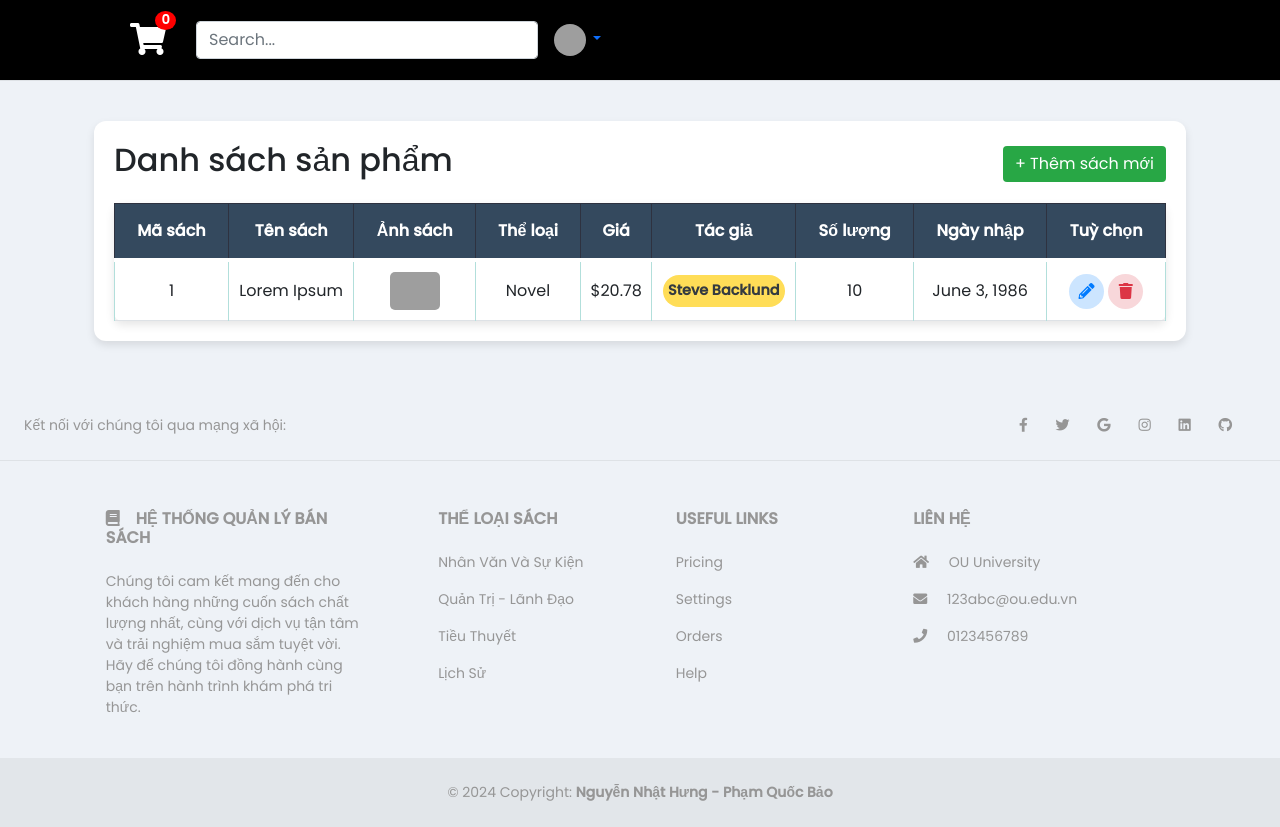
After one commit to NhatHung2004/BookStore-Management, a Flask app: page /manage in a window 1280 px wide. The commit adds this page. Run offline with Flask 3, Linux system fonts and the light colour scheme; data that the repository does not hold is empty; grey boxes are pictures that could not be loaded.

Commit message:
update ui

```diff
--- a/bookstore/app/routes.py
+++ b/bookstore/app/routes.py
@@ -34,6 +34,21 @@ def index():
         alert_type = None
     return render_template("index.html", books=books, alert=alert, alert_type=alert_type,
                            pages=math.ceil(total / app.config["PAGE_SIZE"]))
+
+
+@app.route("/manage")
+def manage():
+    return render_template("manage.html")
+
+
+@app.route("/detail-order")
+def detail_order():
+    return render_template("detail-order.html")
+
+
+@app.route("/bill")
+def bill():
+    return render_template("bill.html")
 
 
 @app.route("/cart")
@@ -105,7 +120,7 @@ def orderOnline():
     kw = request.args.get("kw")
     orders = dao.load_orders(kw=kw)
     books = dao.load_books()
-    return render_template("order_online.html", books=books, orders=orders)
+    return render_template("list_order.html", books=books, orders=orders)
 
 
 @app.route("/order/")
--- /dev/null
+++ b/bookstore/app/static/css/bill.css
@@ -0,0 +1,80 @@
+.bill-body {
+    font-family: Arial, sans-serif;
+    margin: 20px;
+    padding: 0;
+    /* Loại bỏ padding mặc định của body */
+    font-size: 16px;
+    /* Đặt font size chung cho toàn bộ trang */
+}
+
+.bill-container {
+    max-width: 800px;
+    margin: 0 auto;
+    padding: 30px;
+    border: 1px solid #009688;
+    background-color: #ffffff;
+    box-shadow: 0 0 15px rgba(0, 0, 0, 0.1);
+    border-radius: 10px;
+    margin-top: 120px;
+}
+
+.bill-header {
+    text-align: center;
+    margin-bottom: 20px;
+    color: #004d40;
+}
+
+.bill-header h1 {
+    font-size: 26px;
+    margin: 0;
+}
+
+.bill-customer-info,
+.bill-employee-info {
+    display: flex;
+    justify-content: space-between;
+    margin-bottom: 20px;
+    font-size: 14px;
+}
+
+.bill-customer-info div,
+.bill-employee-info div {
+    width: 48%;
+}
+
+.bill-table {
+    width: 100%;
+    border-collapse: collapse;
+    margin-bottom: 20px;
+    border-radius: 5px;
+    overflow: hidden;
+}
+
+.bill-table,
+th,
+td {
+    border: 1px solid #b2dfdb;
+}
+
+th,
+td {
+    padding: 12px;
+    text-align: left;
+    font-size: 16px;
+}
+
+th {
+    background-color: #009688;
+    color: #ffffff;
+}
+
+td img {
+    max-width: 60px;
+    border-radius: 5px;
+}
+
+.bill-footer {
+    text-align: right;
+    font-size: 14px;
+    color: #004d40;
+}
--- /dev/null
+++ b/bookstore/app/static/css/manage.css
@@ -0,0 +1,83 @@
+body {
+    font-family: Arial, sans-serif;
+    background-color: #eef2f7;
+    margin-top: 20px;
+}
+
+/* Styles specific to the Book Manager page */
+.book-manager .table-container {
+    padding: 20px;
+    margin-top: 10px;
+    background: white;
+    border-radius: 12px;
+    box-shadow: 0 4px 8px rgba(0, 0, 0, 0.1);
+}
+
+.book-manager .table {
+    width: 100%;
+    margin: 0;
+    border-collapse: collapse;
+}
+
+.book-manager .table thead th {
+    background-color: #34495e;
+    color: white;
+    text-align: center;
+}
+
+.book-manager .table tbody td {
+    vertical-align: middle;
+    text-align: center;
+}
+
+.book-manager .table img {
+    border-radius: 5px;
+    width: 50px;
+    height: auto;
+}
+
+.book-manager .author-badge {
+    display: inline-block;
+    padding: 5px 5px;
+    border-radius: 20px;
+    background-color: #ffdd57;
+    font-size: 0.9rem;
+    font-weight: bold;
+    color: #343a40;
+}
+
+.book-manager .btn-icon {
+    display: inline-flex;
+    align-items: center;
+    justify-content: center;
+    width: 35px;
+    height: 35px;
+    border-radius: 50%;
+    background: none;
+    border: none;
+    transition: all 0.3s ease;
+    cursor: pointer;
+}
+
+.book-manager .btn-icon.edit {
+    background-color: #cce5ff;
+    color: #007bff;
+}
+
+.book-manager .btn-icon.delete {
+    background-color: #f8d7da;
+    color: #dc3545;
+}
+
+.book-manager .btn-icon:hover {
+    opacity: 0.8;
+}
+
+.book-manager .btn-primary {
+    background-color: #28a745;
+    border: none;
+}
+
+.book-manager .btn-primary:hover {
+    background-color: #218838;
+}
--- a/bookstore/app/static/js/script.js
+++ b/bookstore/app/static/js/script.js
@@ -106,3 +106,99 @@ function clearOrder() {
     cart = [];
     updateOrderDisplay();
 }
+
+
+
+// Mảng để lưu trữ dữ liệu sách
+let books = [];
+function showDialog(action, bookIndex = null) {
+    const modalTitle = document.getElementById('modalTitle');
+    const bookForm = document.getElementById('bookForm');
+    if (action === 'add') {
+        modalTitle.textContent = 'Thêm sách mới';
+        bookForm.reset(); // Đặt lại các trường trong biểu mẫu
+        bookForm.dataset.index = ""; // Xóa chỉ số
+    } else if (action === 'edit') {
+        modalTitle.textContent = 'Chỉnh sửa sách';
+        const book = books[bookIndex];
+        bookForm.dataset.index = bookIndex; // Lưu chỉ số để chỉnh sửa
+        // Điền thông tin hiện tại vào các trường biểu mẫu
+        document.getElementById('bookName').value = book.name;
+        document.getElementById('bookPrice').value = book.price;
+        document.getElementById('bookAuthor').value = book.author;
+        document.getElementById('bookStock').value = book.stock;
+        document.getElementById('bookDate').value = book.date;
+        document.getElementById('bookCategory').value = book.category;
+    }
+    const modal = new bootstrap.Modal(document.getElementById('bookModal'));
+    modal.show();
+}
+function saveBook() {
+    const bookName = document.getElementById('bookName').value;
+    const bookPrice = document.getElementById('bookPrice').value;
+    const bookAuthor = document.getElementById('bookAuthor').value;
+    const bookStock = document.getElementById('bookStock').value;
+    const bookDate = document.getElementById('bookDate').value;
+    const bookImage = document.getElementById('bookImage').files[0];
+    const bookCategory = document.getElementById('bookCategory').value;
+    if (!bookName || !bookPrice || !bookAuthor || !bookCategory) {
+        alert('Vui lòng điền đầy đủ các trường bắt buộc.');
+        return;
+    }
+    // Chuẩn bị dữ liệu sách
+    const bookData = {
+        name: bookName,
+        price: bookPrice,
+        author: bookAuthor,
+        stock: bookStock,
+        date: bookDate,
+        category: bookCategory,
+        image: bookImage ? bookImage.name : "Không có hình ảnh",
+    };
+    // Kiểm tra đang chỉnh sửa hay thêm mới
+    const bookForm = document.getElementById('bookForm');
+    const bookIndex = bookForm.dataset.index;
+    if (bookIndex === "") {
+        // Thêm sách mới
+        books.push(bookData);
+    } else {
+        // Chỉnh sửa sách hiện tại
+        books[bookIndex] = bookData;
+    }
+    updateBookTable();
+    alert('Lưu sách thành công!');
+    const modal = bootstrap.Modal.getInstance(document.getElementById('bookModal'));
+    modal.hide();
+}
+function updateBookTable() {
+    const tableBody = document.getElementById('bookTableBody');
+    tableBody.innerHTML = ""; // Xóa các dòng hiện tại
+    books.forEach((book, index) => {
+        const row = document.createElement('tr');
+        row.innerHTML = `
+            <td>${index + 1}</td>
+            <td>${book.name}</td>
+            <td><img src="${book.image}" alt="Hình ảnh sách" width="50"></td>
+            <td>${book.category}</td>
+            <td>$${book.price}</td>
+            <td>${book.author}</td>
+            <td>${book.stock}</td>
+            <td>${book.date}</td>
+            <td>
+                <button class="btn-icon edit" onclick="showDialog('edit', ${index})" title="Chỉnh sửa">
+                    <i class="fas fa-pencil-alt"></i>
+                </button>
+                <button class="btn-icon delete" onclick="deleteBook(${index})" title="Xóa">
+                    <i class="fas fa-trash"></i>
+                </button>
+            </td>
+        `;
+        tableBody.appendChild(row);
+    });
+}
+function deleteBook(index) {
+    if (confirm("Bạn có chắc chắn muốn xóa sách này?")) {
+        books.splice(index, 1);
+        updateBookTable();
+    }
+}
--- a/bookstore/app/templates/index.html
+++ b/bookstore/app/templates/index.html
@@ -2,6 +2,12 @@
 
 {% block content %}
 <div class="row content">
+    <ul class="nav col-12 col-lg-auto me-lg-auto mb-2 justify-content-center mb-md-0">
+        <li><a href="/" class="nav-link px-2">All</a></li>
+        {% for c in cates %}
+        <li><a href="/?category={{ c.id }}" class="nav-link px-2">{{ c.name }}</a></li>
+        {% endfor %}
+    </ul>
     {% if alert %}
     <div class="alert alert-{{ alert_type }} alert-dismissible fade show" role="alert">
         {{ alert }}
--- a/bookstore/app/templates/layout/base.html
+++ b/bookstore/app/templates/layout/base.html
@@ -11,7 +11,8 @@
         integrity="sha384-0pUGZvbkm6XF6gxjEnlmuGrJXVbNuzT9qBBavbLwCsOGabYfZo0T0to5eqruptLy"
         crossorigin="anonymous"></script>
     <link href="https://cdn.jsdelivr.net/npm/bootstrap@5.0.2/dist/css/bootstrap.min.css" rel="stylesheet"
-        integrity="sha384-EVSTQN3/azprG1Anm3QDgpJLIm9Nao0Yz1ztcQTwFspd3yD65VohhpuuCOmLASjC" crossorigin="anonymous" />
+        integrity="sha384-EVSTQN3/azprG1Anm3QDgpJLIm9Nao0Yz1ztcQTwFspd3yD65VohhpuuCOmLASjC" crossorigin="anonymous" />\
+
     <link rel="stylesheet" href="https://unpkg.com/aos@next/dist/aos.css" />
     <script src="https://unpkg.com/feather-icons"></script>
 
@@ -28,6 +29,9 @@
     <link rel="stylesheet" href="{{ url_for('static', filename='css/seller.css') }}"/>
     <link rel="stylesheet" href="{{ url_for('static', filename='css/checkout.css') }}"/>
     <link rel="stylesheet" href="{{ url_for('static', filename='css/unplaced_order.css') }}"/>
+    <link rel="stylesheet" href="{{ url_for('static', filename='css/manage.css') }}"/>
+    <link rel="stylesheet" href="{{ url_for('static', filename='css/detail-order.css') }}"/>
+    <link rel="stylesheet" href="{{ url_for('static', filename='css/bill.css') }}"/>
 
     <title>Document</title>
 </head>
--- a/bookstore/app/templates/layout/header.html
+++ b/bookstore/app/templates/layout/header.html
@@ -6,13 +6,6 @@
                     <use xlink:href="#bootstrap"></use>
                 </svg>
             </a>
-
-            <ul class="nav col-12 col-lg-auto me-lg-auto mb-2 justify-content-center mb-md-0">
-                <li><a href="/" class="nav-link px-2 link-light">All</a></li>
-                {% for c in cates %}
-                <li><a href="/?category={{ c.id }}" class="nav-link px-2 link-light">{{ c.name }}</a></li>
-                {% endfor %}
-            </ul>
 
             <div class="d-flex align-items-center" style="margin-right: 30px;">
                 <a href="/checkout" class="cart-icon">
--- a/bookstore/app/templates/order_online.html
+++ b/bookstore/app/templates/list_order.html
@@ -62,9 +62,6 @@
                                         <button class="dropdown-item" onclick="printInvoice()">In hóa đơn</button>
                                     </li>
                                     <li>
-                                        <button class="dropdown-item" onclick="deleteOrder()">Xóa đơn hàng</button>
-                                    </li>
-                                    <li>
                                         <button class="dropdown-item" onclick="orderDetail()">
                                             Chi tiết đơn hàng
                                         </button>
--- /dev/null
+++ b/bookstore/app/templates/manage.html
@@ -0,0 +1,110 @@
+{% extends 'layout/base.html' %}
+{% block content %}
+
+<body class="book-manager">
+    <!-- Sidebar -->
+    <div class="d-flex">
+        <!-- Main content -->
+        <div class="container-fluid">
+            <div class="table-container fade-in">
+                <div class="d-flex justify-content-between align-items-center mb-3">
+                    <h2>Danh sách sản phẩm</h2>
+                    <button class="btn btn-primary" onclick="showDialog('add')">+ Thêm sách mới</button>
+                </div>
+                <table class="table table-bordered">
+                    <thead>
+                        <tr>
+                            <th>Mã sách</th>
+                            <th>Tên sách</th>
+                            <th>Ảnh sách</th>
+                            <th>Thể loại</th> <!-- Thêm cột Category -->
+                            <th>Giá</th>
+                            <th>Tác giả</th>
+                            <th>Số lượng</th>
+                            <th>Ngày nhập</th>
+                            <th>Tuỳ chọn</th>
+                        </tr>
+                    </thead>
+                    <tbody id="bookTableBody">
+                        <tr>
+                            <td>1</td>
+                            <td>Lorem Ipsum</td>
+                            <td><img src="https://res.cloudinary.com/dvahhupo0/image/upload/v1732682133/9786045892640_pjzzzm.webp"
+                                    alt="Book Cover"></td>
+                            <td>Novel</td> <!-- Giá trị thể loại -->
+                            <td>$20.78</td>
+                            <td><span class="author-badge">Steve Backlund</span></td>
+                            <td>10</td>
+                            <td>June 3, 1986</td>
+                            <td>
+                                <button class="btn-icon edit" onclick="showDialog('edit')" title="Edit">
+                                    <span class="fas fa-pencil-alt"></span>
+                                </button>
+                                <button class="btn-icon delete" title="Delete">
+                                    <span class="fas fa-trash"></span>
+                                </button>
+                            </td>
+                        </tr>
+                        <!-- Add more rows dynamically -->
+                    </tbody>
+                </table>
+            </div>
+        </div>
+    </div>
+    <!-- Modal -->
+    <div class="modal fade" id="bookModal" tabindex="-1" aria-hidden="true">
+        <div class="modal-dialog">
+            <div class="modal-content">
+                <div class="modal-header">
+                    <h5 class="modal-title" id="modalTitle">Add/Edit Book</h5>
+                    <button type="button" class="btn-close" data-bs-dismiss="modal" aria-label="Close"></button>
+                </div>
+                <div class="modal-body">
+                    <form id="bookForm">
+                        <div class="mb-3">
+                            <label for="bookName" class="form-label">Book Name</label>
+                            <input type="text" class="form-control" id="bookName" required>
+                        </div>
+                        <div class="mb-3">
+                            <label for="bookPrice" class="form-label">Price</label>
+                            <input type="number" class="form-control" id="bookPrice" required>
+                        </div>
+                        <div class="mb-3">
+                            <label for="bookAuthor" class="form-label">Author</label>
+                            <input type="text" class="form-control" id="bookAuthor" required>
+                        </div>
+                        <div class="mb-3">
+                            <label for="bookStock" class="form-label">Stock</label>
+                            <input type="number" class="form-control" id="bookStock">
+                        </div>
+                        <div class="mb-3">
+                            <label for="bookDate" class="form-label">Added Date</label>
+                            <input type="date" class="form-control" id="bookDate">
+                        </div>
+                        <div class="mb-3">
+                            <label for="bookImage" class="form-label">Book Image</label>
+                            <input type="file" class="form-control" id="bookImage" accept="image/*">
+                        </div>
+                        <!-- New Category Field -->
+                        <div class="mb-3">
+                            <label for="bookCategory" class="form-label">Category</label>
+                            <select class="form-select" id="bookCategory" required>
+                                <option value="">Select a category</option>
+                                <option value="Novel">Novel</option>
+                                <option value="Biography">Biography</option>
+                                <option value="Economy">Economy</option>
+                                <option value="History">History</option>
+                                <option value="Science">Science</option>
+                            </select>
+                        </div>
+                    </form>
+                </div>
+                <div class="modal-footer">
+                    <button type="button" class="btn btn-secondary" data-bs-dismiss="modal">Close</button>
+                    <button type="button" class="btn btn-primary" onclick="saveBook()">Save</button>
+                </div>
+            </div>
+        </div>
+    </div>
+</body>
+{% endblock %}
```
Also changed, not shown: bookstore/app/static/css/detail_order.css (added, +71 -0 lines), bookstore/app/templates/bill.html (added, +67 -0 lines), bookstore/app/templates/detail-order.html (added, +53 -0 lines), bookstore/app/templates/unplaced_order.html (+6 -4 lines).
